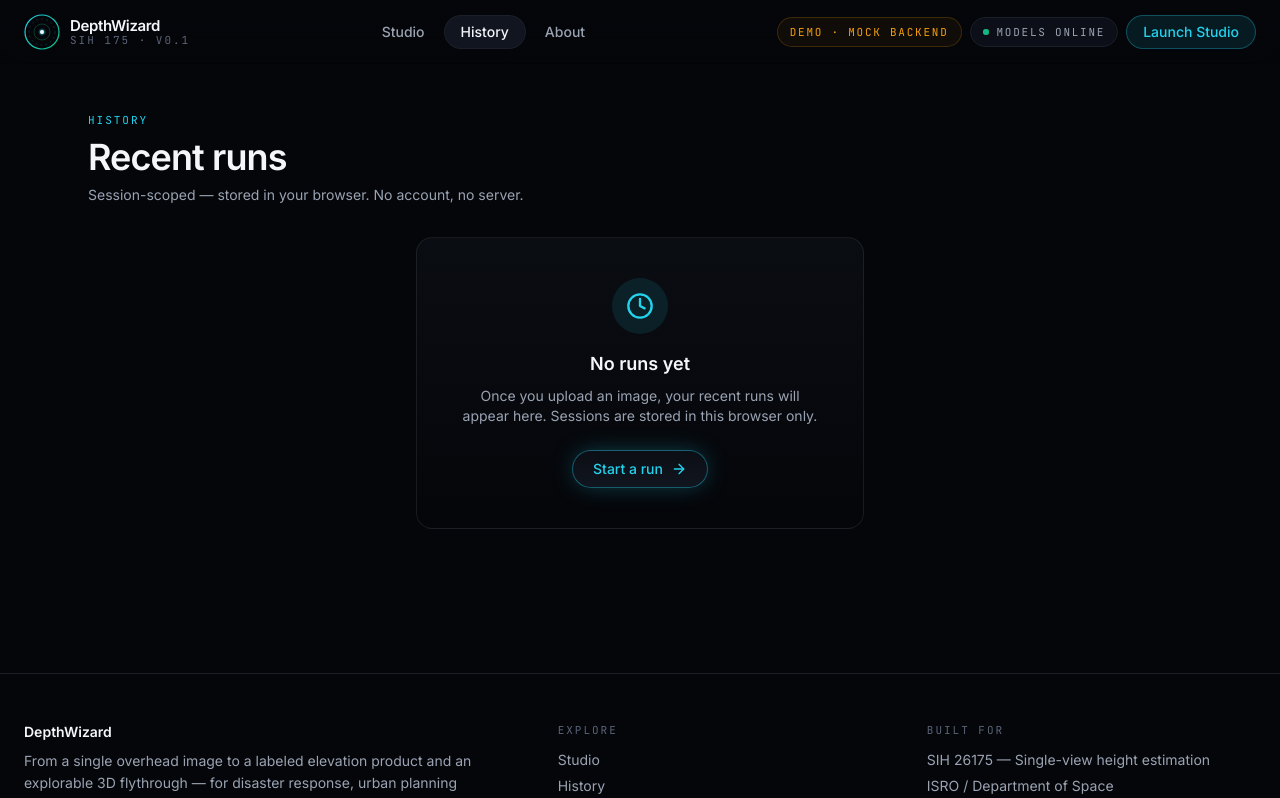
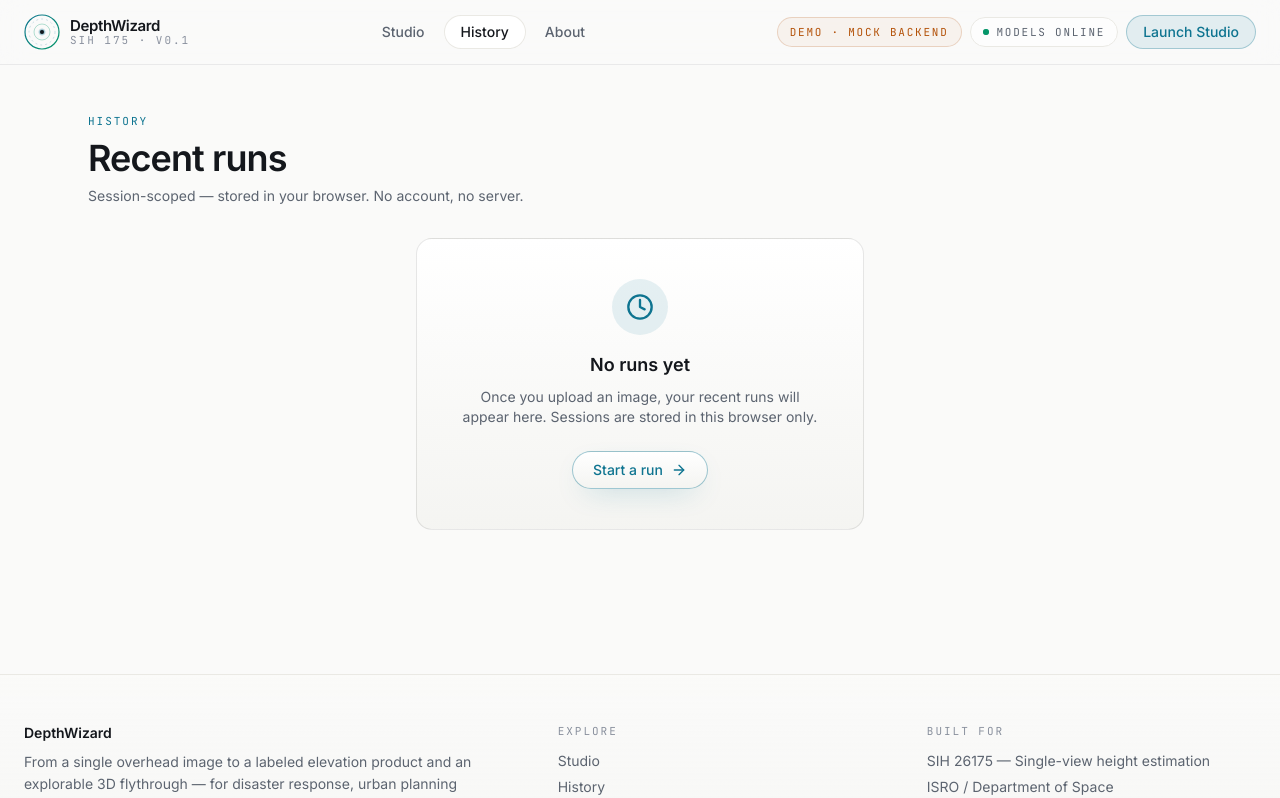
Before and after one commit to SumitRoy-Gh/Depthwizard, a Next.js app in the folder frontend/: page /history in a window 1280 px wide. Shown: the top 798 px of the page. Built offline with nearby package versions, Linux system fonts and the light colour scheme.

Commit message:
feat(theme): light theme for history and settings routes

```diff
--- a/frontend/app/globals.css
+++ b/frontend/app/globals.css
@@ -509,3 +509,26 @@ html.theme-light .site-header .header-fade {
 html.theme-light .site-footer {
   background: linear-gradient(180deg, rgba(250, 250, 249, 0.7) 0%, rgba(244, 244, 241, 0.9) 100%);
 }
+
+/* ---------------------------------------------------------------------------
+   Light app pages — history / about / settings
+   Re-map the handful of hardcoded dark utilities these routes still use.
+--------------------------------------------------------------------------- */
+html.theme-light .border-white\/8 {
+  border-color: rgba(20, 23, 28, 0.08);
+}
+html.theme-light .border-white\/10 {
+  border-color: rgba(20, 23, 28, 0.12);
+}
+html.theme-light .bg-white\/5 {
+  background-color: rgba(20, 23, 28, 0.04);
+}
+html.theme-light .bg-white\/10 {
+  background-color: rgba(20, 23, 28, 0.08);
+}
+html.theme-light .bg-void\/80 {
+  background-color: rgba(20, 23, 28, 0.45);
+}
+html.theme-light .bg-void\/70 {
+  background-color: rgba(255, 255, 255, 0.85);
+}
--- a/frontend/app/history/page.tsx
+++ b/frontend/app/history/page.tsx
@@ -117,7 +117,7 @@ export default function HistoryPage() {
                       {e.metric ? "Metric" : "Relative"}
                     </Pill>
                   </div>
-                  <div className="pointer-events-none absolute inset-0 bg-gradient-to-t from-void via-void/40 to-transparent" />
+                  <div className="pointer-events-none absolute inset-0 bg-gradient-to-t from-black/45 via-black/25 to-transparent" />
                 </div>
                 <div className="flex items-center justify-between gap-2 p-4">
                   <div className="min-w-0 flex-1">
@@ -134,7 +134,7 @@ export default function HistoryPage() {
                   ev.stopPropagation();
                   remove(e.jobId);
                 }}
-                className="absolute right-2 top-2 hidden rounded-full bg-void/70 p-1.5 text-muted backdrop-blur transition-colors hover:text-rose group-hover:block"
+                className="absolute right-2 top-2 hidden rounded-full bg-white/85 p-1.5 text-muted shadow-sm backdrop-blur transition-colors hover:text-rose group-hover:block"
               >
                 <Trash2 className="h-3 w-3" />
               </button>
--- a/frontend/app/layout.tsx
+++ b/frontend/app/layout.tsx
@@ -59,7 +59,7 @@ export default function RootLayout({
         <script
           dangerouslySetInnerHTML={{
             __html:
-              "try{if(location.pathname==='/')document.documentElement.classList.add('theme-light')}catch(e){}",
+              "try{if(['/','/history','/about','/settings'].includes(location.pathname))document.documentElement.classList.add('theme-light')}catch(e){}",
           }}
         />
         <link rel="preconnect" href="https://fonts.googleapis.com" />
--- a/frontend/components/shared/ThemeShell.tsx
+++ b/frontend/components/shared/ThemeShell.tsx
@@ -4,16 +4,20 @@ import { useEffect } from "react";
 import { usePathname } from "next/navigation";
 
 /**
- * Route-scoped theming: the landing route ("/") renders in the light minimal
- * theme; every other route stays dark cinematic. Toggles `.theme-light` on
- * <html>, which re-maps the CSS-variable tokens in globals.css.
+ * Route-scoped theming: the landing route ("/") plus the informational app
+ * pages ("/history", "/about", "/settings") render in the light minimal theme;
+ * the processing and results pages stay dark cinematic where the 3D work
+ * happens. Toggles `.theme-light` on <html>, which re-maps the CSS-variable
+ * tokens in globals.css.
  *
  * layout.tsx also inlines a tiny pre-paint script that sets the same class
- * from location.pathname, so there is no dark-flash on first load of "/".
+ * from location.pathname, so there is no dark-flash on first load.
  */
+const LIGHT_ROUTES = ["/", "/history", "/about", "/settings"];
+
 export function ThemeShell({ children }: { children: React.ReactNode }) {
   const pathname = usePathname();
-  const light = pathname === "/";
+  const light = LIGHT_ROUTES.includes(pathname);
 
   useEffect(() => {
     document.documentElement.classList.toggle("theme-light", light);
```
